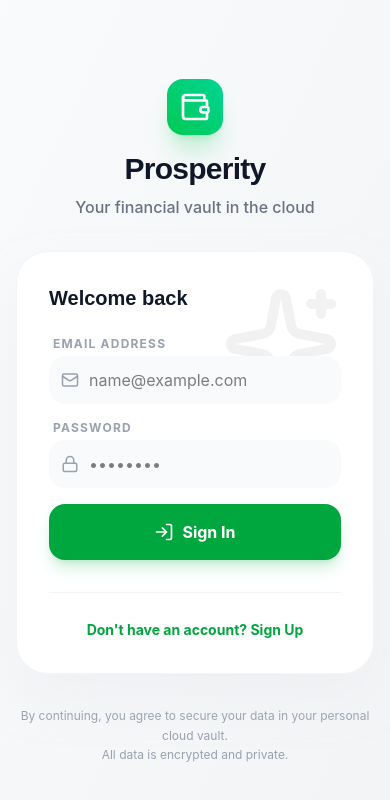
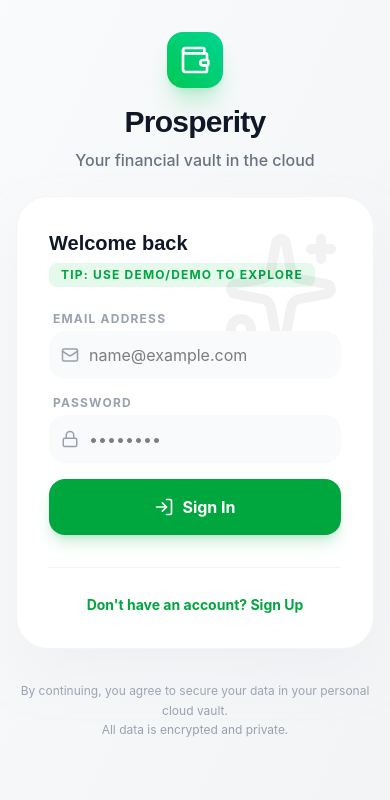
Before and after one commit to du0ks/financial_planner, a React (Vite) app: page / in a window 390 px wide. Shown: the top 800 px of the page. Built offline with nearby package versions, Linux system fonts and the light colour scheme; no server answers.

Commit message:
Optimize mobile login layout and implement demo account auto-reset

```diff
--- a/src/App.jsx
+++ b/src/App.jsx
@@ -29,6 +29,13 @@ function App() {
     }, []);
 
     const handleDemoLogin = () => {
+        // Clear all demo data so it starts fresh every time
+        Object.keys(localStorage).forEach(key => {
+            if (key.startsWith('demo_')) {
+                localStorage.removeItem(key);
+            }
+        });
+
         setSession({
             user: { email: 'demo@prosperity.app', id: 'demo-user' },
             isDemo: true
--- a/src/pages/AuthView.jsx
+++ b/src/pages/AuthView.jsx
@@ -38,10 +38,10 @@ export default function AuthView({ onDemoLogin }) {
     };
 
     return (
-        <div className="min-h-screen flex items-center justify-center p-4 bg-gradient-to-br from-gray-50 to-gray-100 dark:from-gray-950 dark:to-black">
-            <div className="w-full max-w-md animate-fade-in">
+        <div className="min-h-screen flex items-start justify-center pt-8 sm:pt-0 sm:items-center p-4 bg-gradient-to-br from-gray-50 to-gray-100 dark:from-gray-950 dark:to-black">
+            <div className="w-full max-w-md animate-fade-in sm:mt-0">
                 {/* Logo Area */}
-                <div className="text-center mb-8">
+                <div className="text-center mb-6 sm:mb-8">
                     <div className="inline-flex items-center justify-center p-3 bg-gradient-to-tr from-green-500 to-emerald-400 rounded-2xl shadow-xl shadow-green-500/20 mb-4">
                         <Wallet className="text-white w-8 h-8" />
                     </div>
@@ -55,9 +55,16 @@ export default function AuthView({ onDemoLogin }) {
                         <Sparkles size={120} />
                     </div>
 
-                    <h2 className="text-xl font-bold text-gray-900 dark:text-white mb-6">
-                        {isSignUp ? 'Create your account' : 'Welcome back'}
-                    </h2>
+                    <div className="mb-6">
+                        <h2 className="text-xl font-bold text-gray-900 dark:text-white mb-1">
+                            {isSignUp ? 'Create your account' : 'Welcome back'}
+                        </h2>
+                        {!isSignUp && (
+                            <p className="text-xs font-bold text-green-600 dark:text-green-400 uppercase tracking-widest bg-green-500/10 inline-block px-3 py-1 rounded-lg">
+                                Tip: Use demo/demo to explore
+                            </p>
+                        )}
+                    </div>
 
                     <form onSubmit={handleAuth} className="space-y-4 relative z-10">
                         <div>
```
